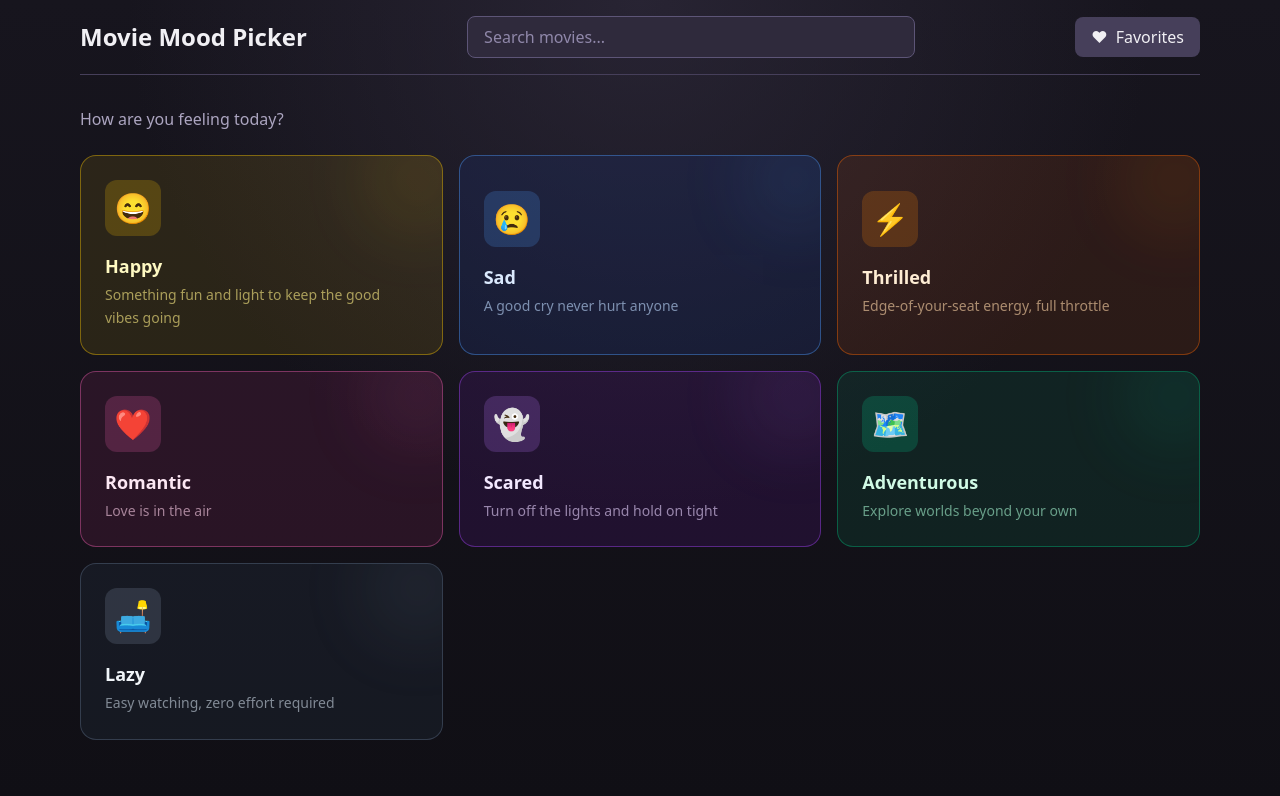
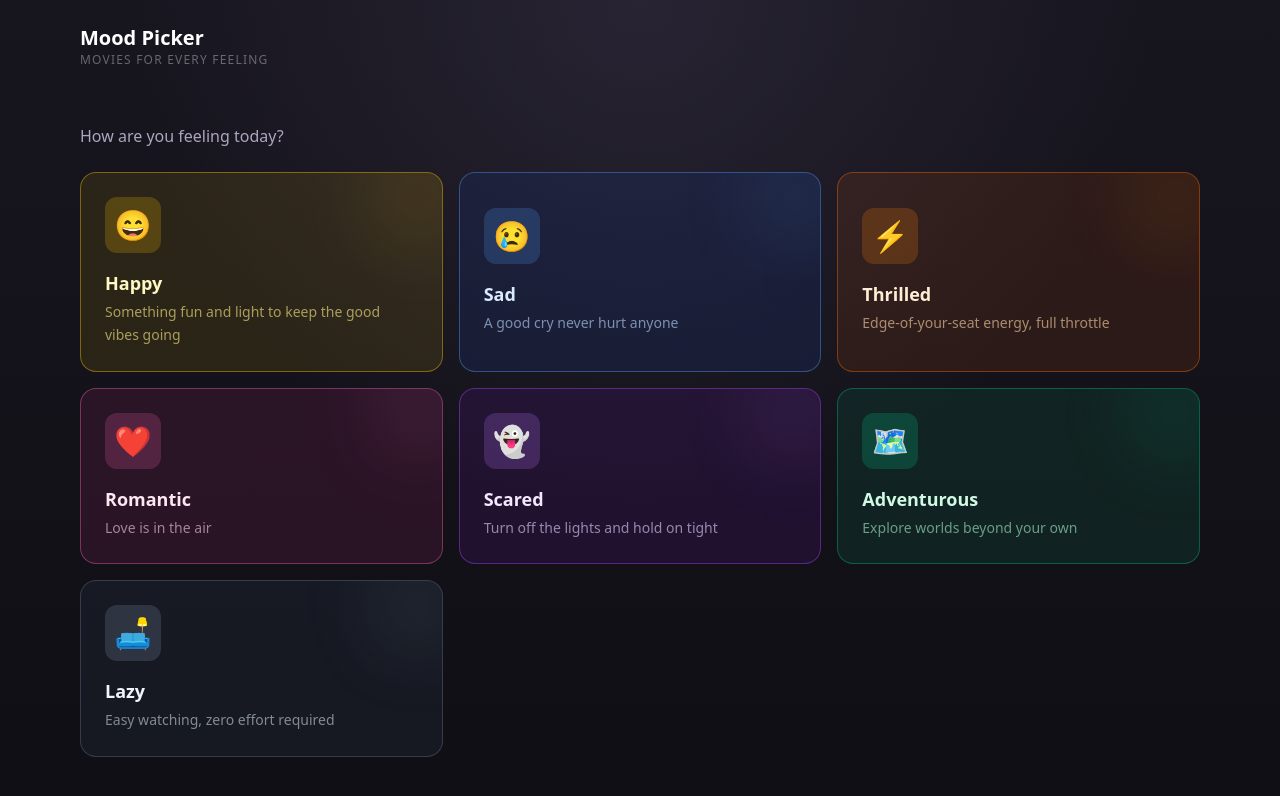
Before and after one commit to Ricky352/movie-mood-picker-challenge, a React (Vite) app: page / in a window 1280 px wide. Shown: the top 796 px of the page. Built offline with nearby package versions, Linux system fonts and the light colour scheme.

Commit message:
remove search functionality and update header layout

```diff
--- a/src/App.tsx
+++ b/src/App.tsx
@@ -138,19 +138,13 @@ const HomePage = () => {
 const App = () => {
   const [favorites] = useState<number[]>([])
 
-  // TODO: implement search & favorites
-  const handleSearch = (query: string) => {
-    console.log("Search:", query)
-  }
-
   const handleFavoritesClick = () => {
     console.log("Favorites:", favorites)
   }
 
   return (
-      <div className="min-h-screen max-w-6xl mx-auto px-4">
+    <div className="min-h-screen max-w-6xl mx-auto px-4">
       <Header
-        onSearch={handleSearch}
         onFavoritesClick={handleFavoritesClick}
         favoritesCount={favorites.length}
       />
--- a/src/components/Header.tsx
+++ b/src/components/Header.tsx
@@ -1,47 +1,58 @@
-import { useState } from "react"
 
 interface HeaderProps {
-  onSearch: (query: string) => void
   onFavoritesClick: () => void
   favoritesCount: number
 }
 
-export const Header = ({ onSearch, onFavoritesClick, favoritesCount }: HeaderProps) => {
-  const [searchQuery, setSearchQuery] = useState("")
+export const Header = ({ onFavoritesClick, favoritesCount }: HeaderProps) => {
+  return (
+    <header className="flex items-center justify-between py-6">
+      <div className="flex items-center gap-3">
+        {/*<div className="w-10 h-10 rounded-xl flex items-center justify-center text-xl shrink-0"*/}
+        {/*  style={{*/}
+        {/*    background: "linear-gradient(135deg, #f5576c, #667eea)",*/}
+        {/*    boxShadow: "0 4px 20px rgba(245, 87, 108, 0.3)",*/}
+        {/*  }}*/}
+        {/*>*/}
+        {/*  🎬*/}
+        {/*</div>*/}
+        <div>
+          <h1 className="text-xl font-extrabold text-white">
+            Mood Picker
+          </h1>
+          <p className="text-xs text-white/35 uppercase tracking-widest">
+            Movies for every feeling
+          </p>
+        </div>
+      </div>
 
-  const handleSubmit = (e: React.FormEvent) => {
-    e.preventDefault()
-    if (searchQuery.trim()) {
-      onSearch(searchQuery.trim())
-    }
-  }
-
-  return (
-    <header className="flex items-center justify-between gap-4 py-4 border-b border-lilac-ash-700">
-      <h1 className="text-2xl font-bold text-lilac-ash-50">Movie Mood Picker</h1>
-
-      <form onSubmit={handleSubmit} className="flex-1 max-w-md">
-        <input
-          type="text"
-          value={searchQuery}
-          onChange={(e) => setSearchQuery(e.target.value)}
-          placeholder="Search movies..."
-          className="w-full px-4 py-2 rounded-lg bg-lilac-ash-800 border border-lilac-ash-600 text-lilac-ash-50 placeholder-lilac-ash-400 focus:outline-none focus:border-lilac-ash-400"
-        />
-      </form>
-
-      <button
-        onClick={onFavoritesClick}
-        className="flex items-center gap-2 px-4 py-2 rounded-lg bg-lilac-ash-700 hover:bg-lilac-ash-600 text-lilac-ash-50 transition-colors"
-      >
-        <span>♥</span>
-        <span>Favorites</span>
-        {favoritesCount > 0 && (
-          <span className="bg-lilac-ash-500 text-lilac-ash-50 text-xs px-2 py-0.5 rounded-full">
-            {favoritesCount}
-          </span>
-        )}
-      </button>
+      {/*<div className="flex items-center gap-3">*/}
+      {/*  /!* Favorites *!/*/}
+      {/*  <button*/}
+      {/*    onClick={onFavoritesClick}*/}
+      {/*    className="flex items-center gap-2 px-4 py-2.5 rounded-xl text-sm font-medium text-white/70 backdrop-blur-md whitespace-nowrap transition-all duration-300 hover:text-white/90"*/}
+      {/*    style={{*/}
+      {/*      background: "rgba(255,255,255,0.04)",*/}
+      {/*      border: "1px solid rgba(255,255,255,0.08)",*/}
+      {/*    }}*/}
+      {/*    onMouseEnter={(e) => {*/}
+      {/*      e.currentTarget.style.background = "rgba(255,255,255,0.08)"*/}
+      {/*      e.currentTarget.style.borderColor = "rgba(255,255,255,0.15)"*/}
+      {/*    }}*/}
+      {/*    onMouseLeave={(e) => {*/}
+      {/*      e.currentTarget.style.background = "rgba(255,255,255,0.04)"*/}
+      {/*      e.currentTarget.style.borderColor = "rgba(255,255,255,0.08)"*/}
+      {/*    }}*/}
+      {/*  >*/}
+      {/*    <span>♥</span>*/}
+      {/*    <span>Favorites</span>*/}
+      {/*    {favoritesCount > 0 && (*/}
+      {/*      <span className="bg-white/10 text-white/80 text-xs px-1.5 py-0.5 rounded-full">*/}
+      {/*        {favoritesCount}*/}
+      {/*      </span>*/}
+      {/*    )}*/}
+      {/*  </button>*/}
+      {/*</div>*/}
     </header>
   )
 }
```
